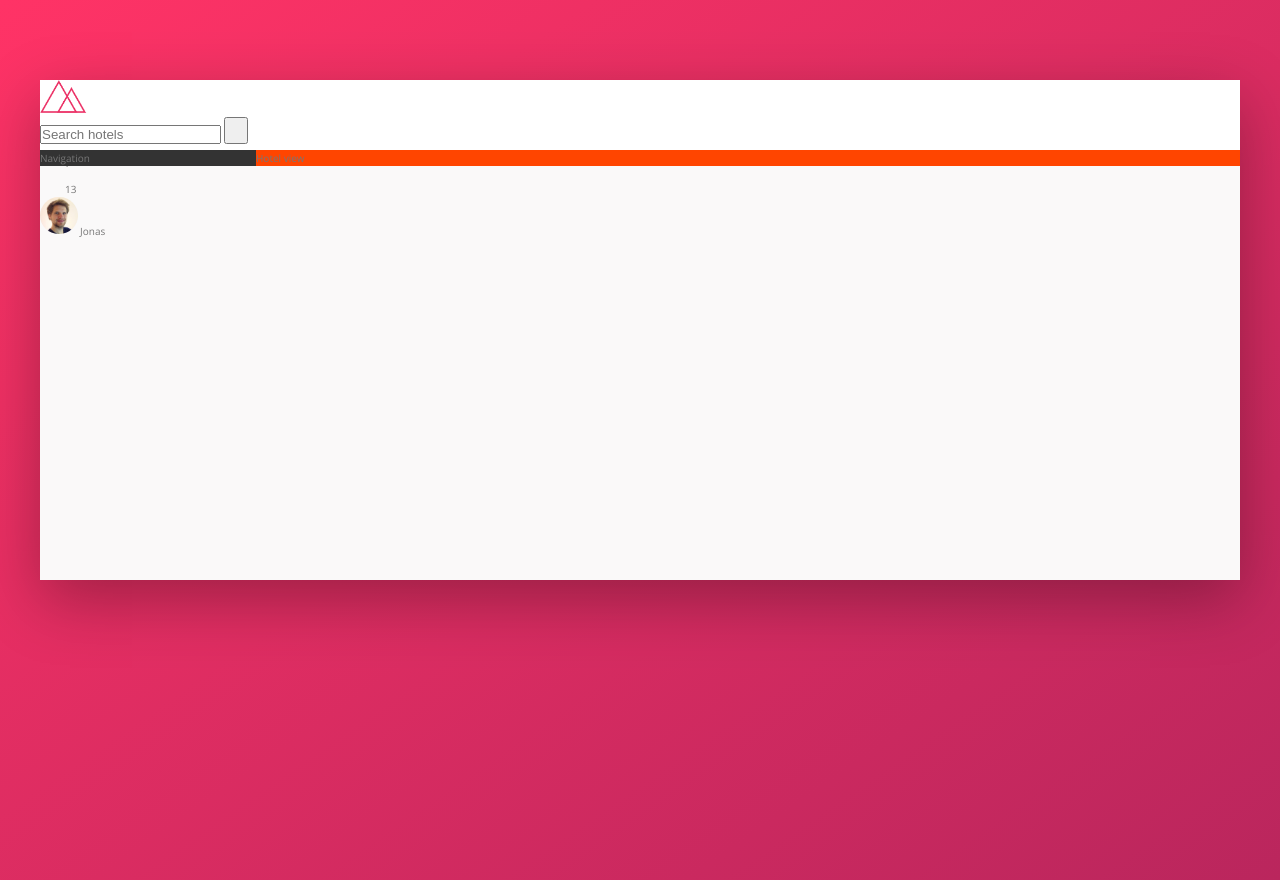
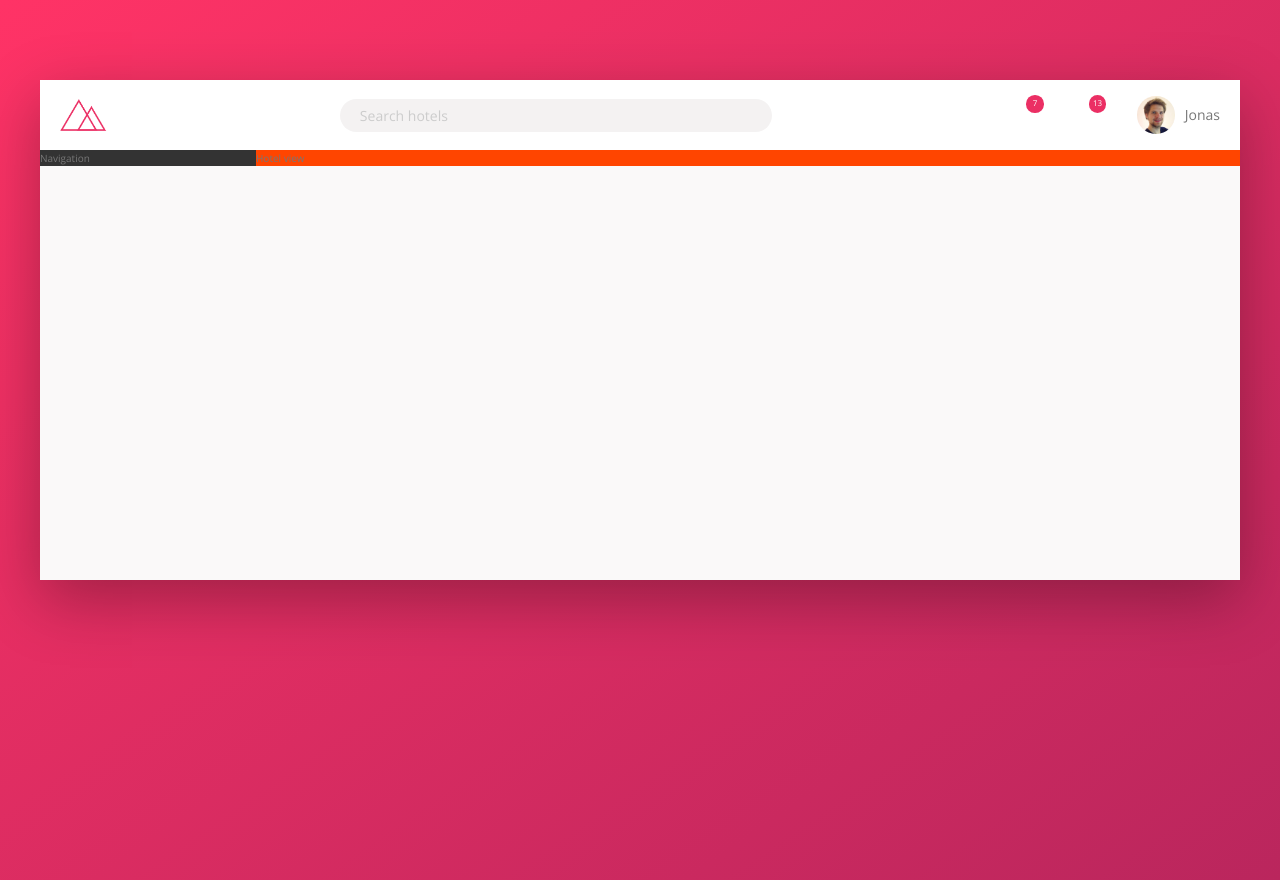
Before and after one commit to tommydilillo/Trillo-Flexbox-Lesson, a website: page index.html in a window 1280 px wide. Drawn offline with nearby package versions, Linux system fonts and the light colour scheme.

Commit message:
completed header

```diff
--- a/sass/_components.scss
+++ b/sass/_components.scss
@@ -3,7 +3,7 @@
 
 .logo {
     height: 3.25rem;
-
+    margin-left: 2rem;
 }
 
 
@@ -14,18 +14,60 @@
 // SEARCH
 
 .search {
+    flex: 0 0 40%;
+
+    display: flex;
+    align-items: center;
+    justify-content: center;
+
     &__input {
+        font-family: inherit;
+        font-size: inherit;
+        background-color: var(--color-grey-light-2);
+        border: none;
+        padding: .7rem 2rem;
+        border-radius: 1000px;
+        width: 90%;
+        transition: all .2s;
+        margin-right: -3.25rem;
+
+        &:focus {
+            outline: none;
+            width: 100%;
+            background-color: var(--color-grey-light-3);
+        }
+
+        &::-webkit-input-placeholder {
+            font-weight: 100;
+            color: var(--color-grey-light-4);
+
+        }
+    }
+
+    &__input:focus + &__button {
+        background-color: var(--color-grey-light-3);
 
     }
 
     &__button {
+        border: none;
+        background-color: var(--color-grey-light-2);
 
+
+        &:focus {
+            outline: none;
+        }
+
+        &:active {
+           transform: translateY(2px);
+        }
 
     }
 
     &__icon {
         height: 2rem;
         width: 2rem;
+        fill: var(--color-grey-dark-3)
 
     }
 }
@@ -36,30 +78,55 @@
 // USER NAV
 
 .user-nav {
+    align-self: stretch;
+
+    display: flex;
+    align-items: center;
+
+    // select all of the direct children
+    & > * {
+        padding: 0 2rem;
+        cursor: pointer;
+        height: 100%;
+        display: flex;
+        align-items: center;
+    }
+
+    & > *:hover {
+        background-color: var(--color-grey-light-2);
+    }
 
     &__icon-box {
-
+        position: relative;
     }
 
     &__icon {
         height: 2.25rem;
         width: 2.25rem;
+        fill: var(--color-grey-dark-2);
+
     }
 
     &__notification {
+        font-size: .8rem;
+        height: 1.75rem;
+        width: 1.75rem;
+        border-radius: 50%;
+        background-color: var(--color-primary);
+        color: #fff;
+        position: absolute;
+        top: 1.5rem;
+        right: 1.1rem;
 
-    }
-
-    &__user {
-
+        display: flex;
+        justify-content: center;
+        align-items: center;
     }
 
     &__user-photo {
         height: 3.75rem;
         border-radius: 50%;
+        margin-right: 1rem;
     }
 
-    &__user-name {
-
-    }
 }
--- a/sass/_layout.scss
+++ b/sass/_layout.scss
@@ -8,10 +8,14 @@
 }
 
 .header {
+    font-size: 1.4rem;
     height: 7rem;
     background-color: #fff;
     border-bottom: var(--color-grey-light-2);
 
+    display:flex;
+    justify-content: space-between;
+    align-items: center;
 }
 
 .content {
```
Also changed, not shown: css/style.css.
